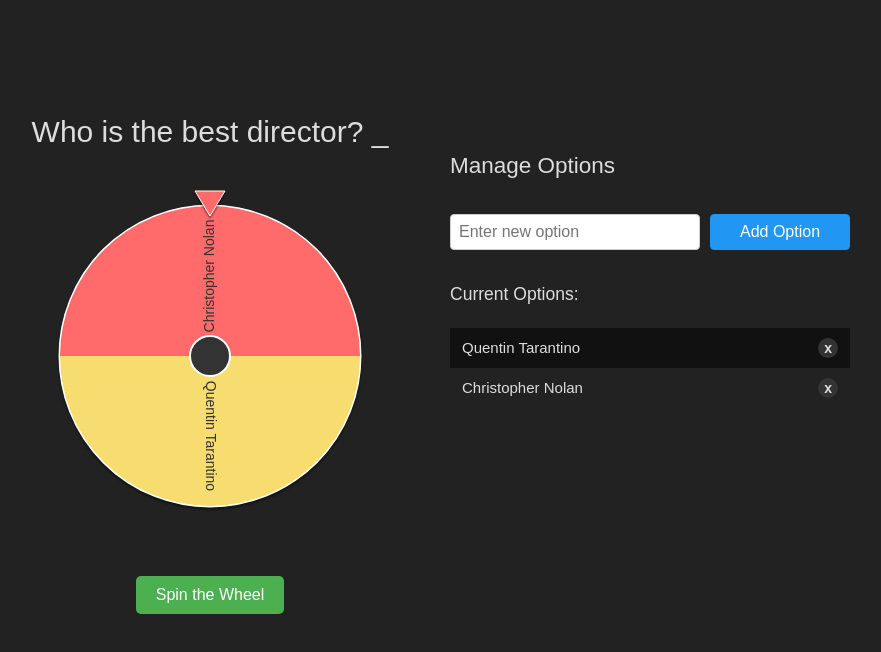
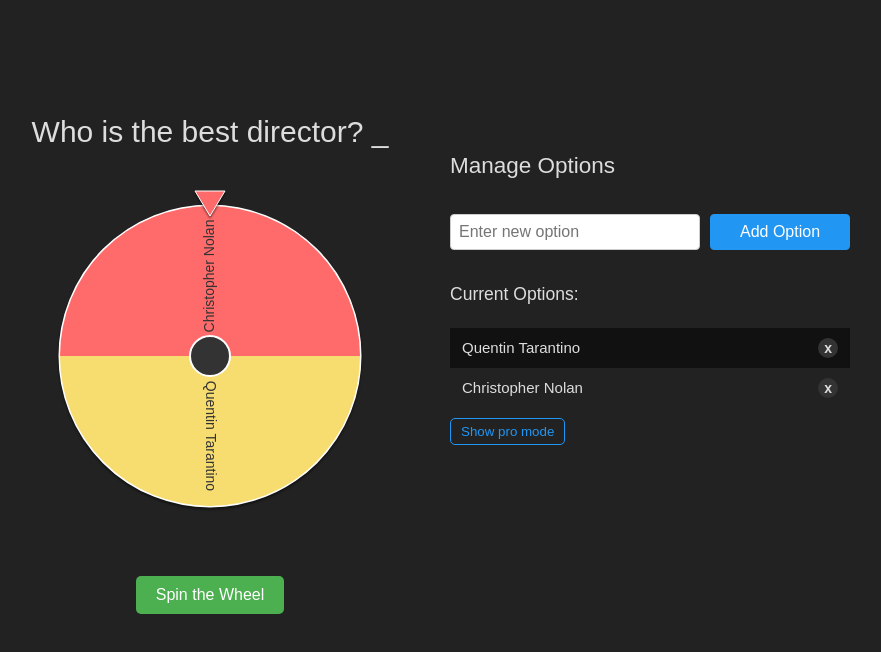
Before and after one commit to krasej/wheeloffortune, a Vue app: page / in a window 1280 px wide. Shown: the top 652 px of the page, without its empty margins (210-1091 px from the left). Built offline with nearby package versions, Linux system fonts and the light colour scheme.

Commit message:
Added a pro mode!

```diff
--- a/src/App.vue
+++ b/src/App.vue
@@ -1,5 +1,6 @@
 <script setup lang="ts">
 import { ref, onMounted, computed, watch } from 'vue'
+import ProModule from './components/ProModule.vue'
 
 const angle = ref(0)
 const isSpinning = ref(false)
@@ -153,6 +154,9 @@
         <button @click="removePrize(index)" class="remove-button">x</button>
       </li>
     </ul>
+
+    <ProModule @options="(options) => { segments = options }" />
+
   </div>
 </template>
 
--- /dev/null
+++ b/src/components/ProModule.vue
@@ -0,0 +1,71 @@
+<script setup lang="ts">
+import { ref } from 'vue'
+
+const emit =defineEmits(['options'])
+
+const optionsInput = ref('')
+const isOpen = ref(false)
+const error = ref('');
+
+
+function formatOptions() {
+    const options = optionsInput.value.split(',').map(option => option.trim()).filter(option => option !== '')
+    if (options.length > 0) {
+        error.value = ''
+        emit('options', options)
+        optionsInput.value = ''
+        isOpen.value = false
+    }
+
+    else {
+        error.value = 'Please enter at least one option.'
+    }
+}
+
+</script>
+<template>
+    <div class="pro-button-container">
+        <button class="pro-button" @click="isOpen = !isOpen">Show pro mode</button>
+    </div>
+    <div class="pro-module" v-show="isOpen">
+        <div class="pro-instructions">
+            <p>Enter all options at once, separated by commas. For example: "Option 1, Option 2, Option 3". This will replace all existing options at once!</p>
+        </div>
+        <div v-if="error" class="error">
+            {{ error }}
+        </div>
+        <form @submit.prevent="formatOptions">
+            <textarea class="proTextinput" rows="4" v-model="optionsInput"
+                placeholder="Enter all options at once, separated by comma"></textarea>
+            <button class="add-button" type="submit">Format</button>
+        </form>
+    </div>
+
+
+</template>
+
+<style lang="css" scoped>
+.proTextinput {
+    margin-top: 20px;
+    width: 100%;
+}
+
+.pro-button-container{
+    margin-top: 10px;
+    margin-bottom: 10px;
+}
+
+.error {
+    color: var(--color-button-accent);
+    margin-top: 10px;
+}
+
+.pro-button{
+    cursor: pointer;
+    padding: 5px 10px;
+    background-color: transparent;
+    border: 1px solid var(--color-button-accent);
+    color: var(--color-button-accent);
+    border-radius: 5px;
+    }
+</style>
```
